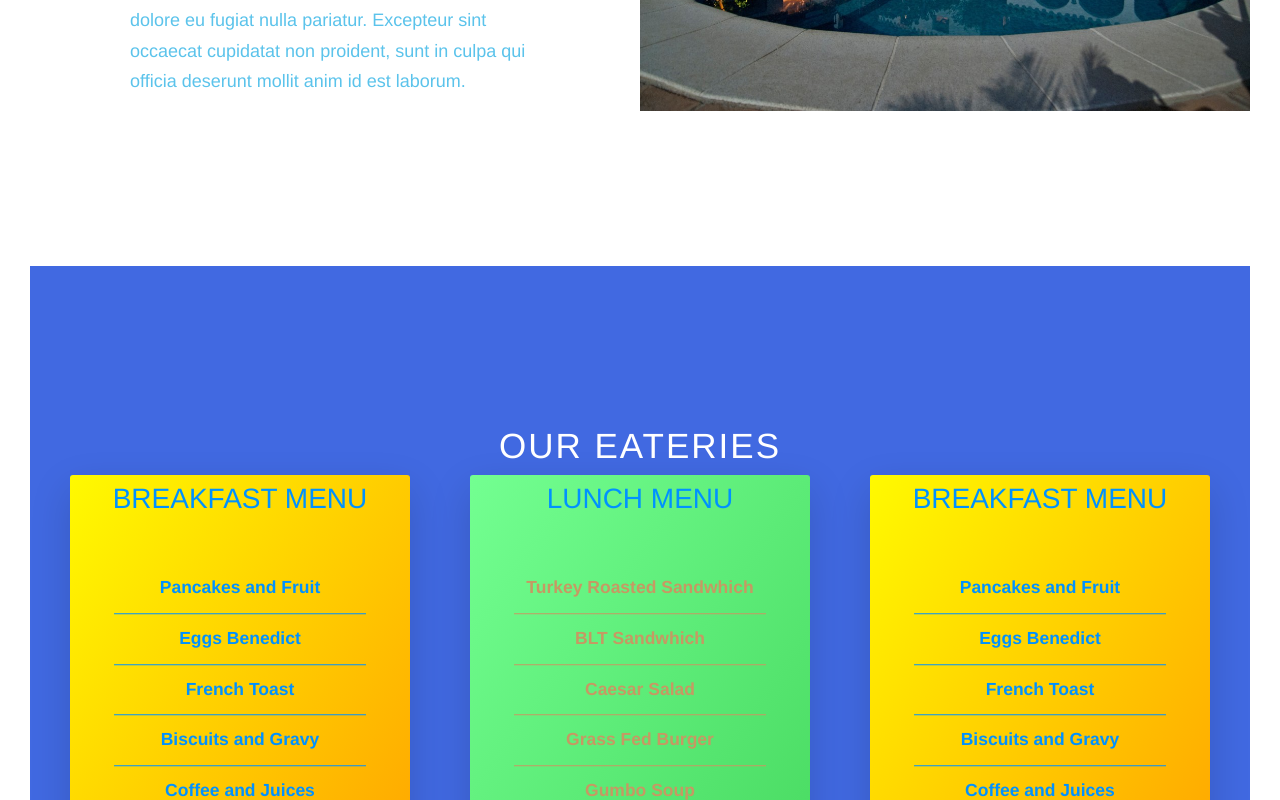
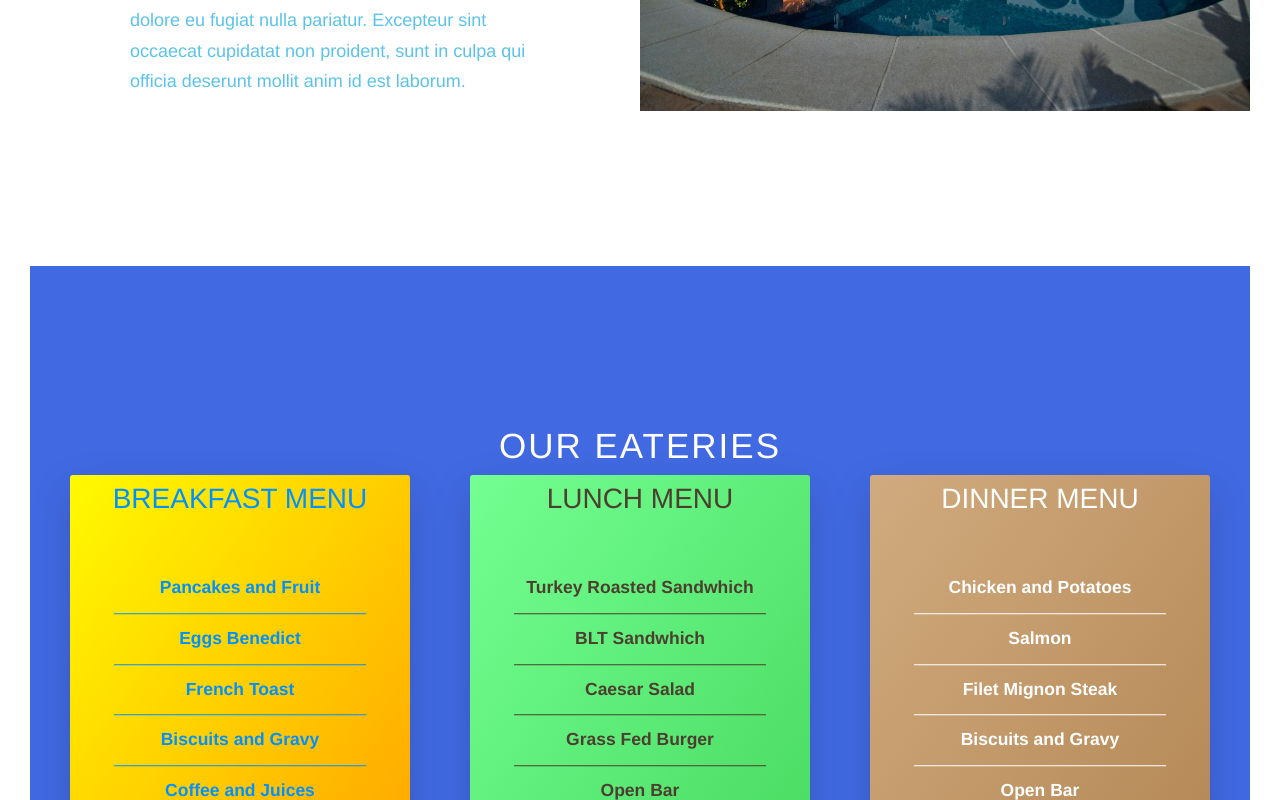
Before and after one commit to bcanedo4/TheCandedWebsite, a website: page index.html in a window 1280 px wide. Shown: the part 2000-2800 px from the top of the page. Drawn offline with nearby package versions, Linux system fonts and the light colour scheme.

Commit message:
Finished text and colors of cards

```diff
--- a/index.html
+++ b/index.html
@@ -84,7 +84,7 @@
                         <div class="card">
                             <div class="card__side card__side--front card__side--front-1">
                                 <h4 class="card__heading">
-                                    <span class="card__heading-span card__heading-span--1">Breakfast menu</span>
+                                    <span class="card__heading-span card__heading-span-1">Breakfast menu</span>
                                 </h4>
                                 <div class="card__details--1">
                                     <ul>
@@ -100,7 +100,7 @@
                             </div>
                             <div class="card__side card__side--back card__side--back-1">
                                 <div class="card__cta">
-                                    <div class="card__price-box">
+                                    <div class="card__price-box-1">
                                         <p class="card__price-only">Buffet Tickets Start at:</p>
                                         <p class="card__price-value">$15</p>
                                     </div>
@@ -113,7 +113,7 @@
                         <div class="card">
                             <div class="card__side card__side--front card__side--front-2">
                                 <h4 class="card__heading">
-                                    <span class="card__heading-span card__heading-span--1">Lunch menu</span>
+                                    <span class="card__heading-span card__heading-span-2">Lunch menu</span>
                                 </h4>
                                 <div class="card__details--2">
                                     <ul>
@@ -121,7 +121,7 @@
                                         <li>BLT Sandwhich</li>
                                         <li>Caesar Salad</li>
                                         <li>Grass Fed Burger</li>
-                                        <li>Gumbo Soup</li>
+                                        <li>Open Bar</li>
                                         <li><strong>Hours: 1am to 4pm</strong></li>
                                     </ul>
                                 </div>
@@ -129,7 +129,7 @@
                             </div>
                             <div class="card__side card__side--back card__side--back-2">
                                 <div class="card__cta">
-                                    <div class="card__price-box">
+                                    <div class="card__price-box-2">
                                         <p class="card__price-only">Buffet Tickets Start at:</p>
                                         <p class="card__price-value">$12</p>
                                     </div>
@@ -140,25 +140,25 @@
 
                     <div class="col-1-of-3">
                             <div class="card">
-                                <div class="card__side card__side--front">
+                                <div class="card__side card__side--front card__side--front-3">
                                     <h4 class="card__heading">
-                                        <span class="card__heading-span card__heading-span--1">Breakfast menu</span>
+                                        <span class="card__heading-span card__heading-span-3">Dinner menu</span>
                                     </h4>
                                     <div class="card__details--3">
                                         <ul>
-                                            <li>Pancakes and Fruit</li>
-                                            <li>Eggs Benedict</li>
-                                            <li>French Toast</li>
+                                            <li>Chicken and Potatoes</li>
+                                            <li>Salmon</li>
+                                            <li>Filet Mignon Steak</li>
                                             <li>Biscuits and Gravy</li>
-                                            <li>Coffee and Juices</li>
-                                            <li><strong>Hours: 7am to 11am</strong></li>
+                                            <li>Open Bar</li>
+                                            <li><strong>Hours: 4pm to 11pm</strong></li>
                                         </ul>
                                     </div>
 
                                 </div>
                                 <div class="card__side card__side--back card__side--back-3">
                                     <div class="card__cta">
-                                        <div class="card__price-box">
+                                        <div class="card__price-box-3">
                                             <p class="card__price-only">Buffet Tickets Start at:</p>
                                             <p class="card__price-value">$25</p>
                                         </div>
--- a/sass/abstracts/_variables.scss
+++ b/sass/abstracts/_variables.scss
@@ -9,9 +9,9 @@ $color-secondary-dark: #960909;
 $color-tertiary-light: #0091ff;
 $color-tertiary-dark: #5643fa;
 
-$color-brown: #c69963;
+$color-brown: #D0AB7F;
 $color-brown-dark: #B28451;
-
+$color-brown-dark-2: #4C3F2F;
 
 $color-tan-dark-1: #54483A;
 $color-tan-dark-2: #6D5D4B;
--- a/sass/base/_typography.scss
+++ b/sass/base/_typography.scss
@@ -14,7 +14,7 @@ body {
 
     &--main {
         display: block;
-        font-size: 4rem;
+        font-size: 7rem;
         font-weight: 400;
         letter-spacing: .5rem;
 
@@ -26,7 +26,7 @@ body {
 
     &--sub {
         display: block;
-        font-size: 2rem;
+        font-size: 3rem;
         font-weight: 700;
         letter-spacing: .75rem;
 
--- a/sass/components/_card.scss
+++ b/sass/components/_card.scss
@@ -18,9 +18,9 @@
         box-shadow: 0 1.5rem 4rem rgba(#000, .15);
 
         &--front {
-            background-image: linear-gradient(to right bottom, $color-yellow-light-1, $color-orange-light-1);
 
             &-1 {
+                background-image: linear-gradient(to right bottom, $color-yellow-light-1, $color-orange-light-1);
             }
 
             &-2 {
@@ -28,7 +28,7 @@
             }
 
             &-3 {
-
+                background-image: linear-gradient(to right bottom, $color-brown, $color-brown-dark);
             }
         }
 
@@ -44,7 +44,7 @@
             }
 
             &-3 {
-
+                background-image: linear-gradient(to right bottom, $color-brown, $color-brown-dark);
             }
         }
     }
@@ -54,8 +54,22 @@
         font-weight: 300;
         text-transform: uppercase;
         text-align: center;
-        color: $color-tertiary-light;
         top: 0;
+
+        &-span {
+
+            &-1 {
+                color: $color-tertiary-light;
+            }
+
+            &-2 {
+                color: $color-brown-dark-2;
+            }
+
+            &-3 {
+                color: #fff;
+            }
+        }
 
     }
 
@@ -106,10 +120,10 @@
                     font-size: 1.75rem;
                     font-weight: 700;
                     padding: 1rem;
-                    color: $color-brown;
+                    color: $color-brown-dark-2;
 
                     &:not(:last-child) {
-                        border-bottom: 1px solid $color-brown;
+                        border-bottom: 1px solid $color-brown-dark-2;
                     }
                 }
             }
@@ -134,10 +148,10 @@
                     font-size: 1.75rem;
                     font-weight: 700;
                     padding: 1rem;
-                    color: $color-tertiary-light;
+                    color: #fff;
 
                     &:not(:last-child) {
-                        border-bottom: 1px solid $color-tertiary-light;
+                        border-bottom: 1px solid #fff;
                     }
                 }
             }
@@ -157,8 +171,20 @@
 
     &__price-box {
         text-align: center;
-        color: $color-tertiary-light;
+        // color: $color-tertiary-light;
         margin-bottom: 8rem;
+
+        &-1 {
+            color: $color-tertiary-light;
+        }
+
+        &-2 {
+            color: $color-brown-dark-2;
+        }
+
+        &-3 {
+            color: #fff;
+        }
     }
 
     &__price-only {
```
Also changed, not shown: css/style.css.
